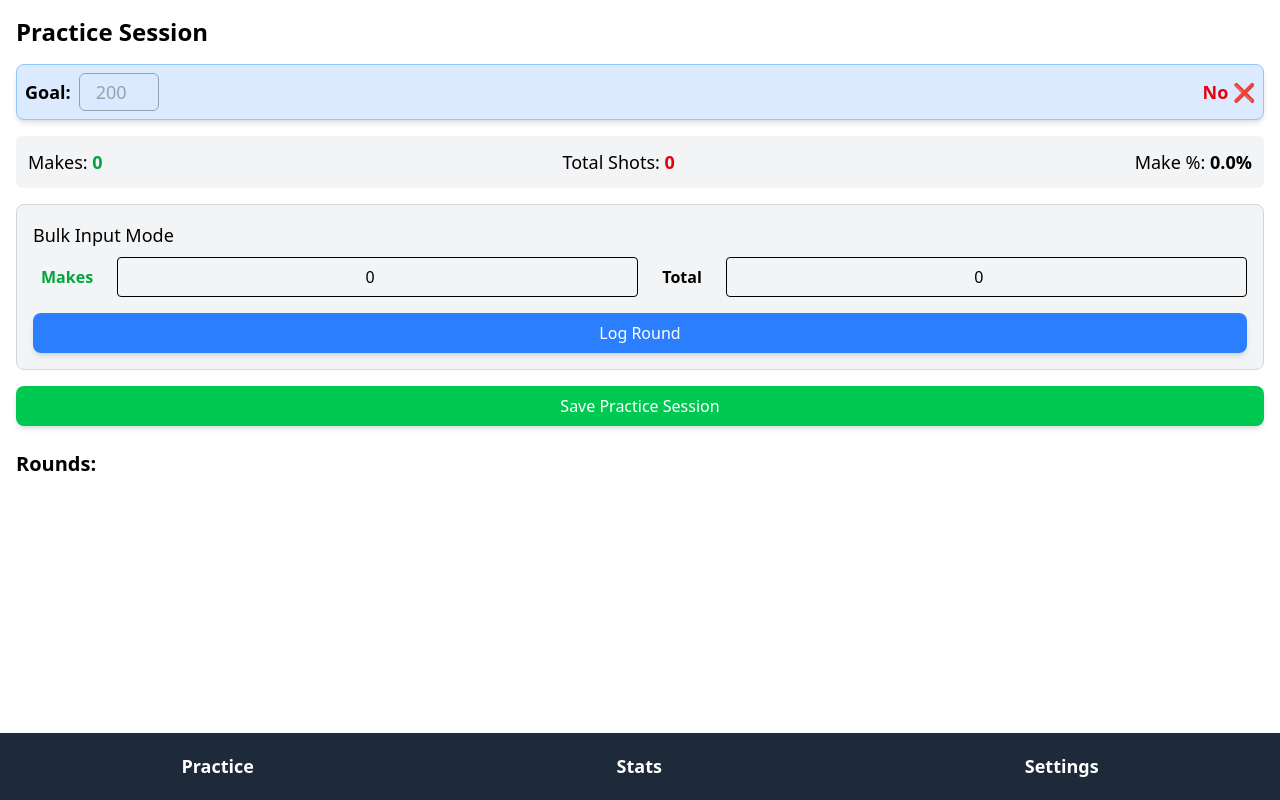
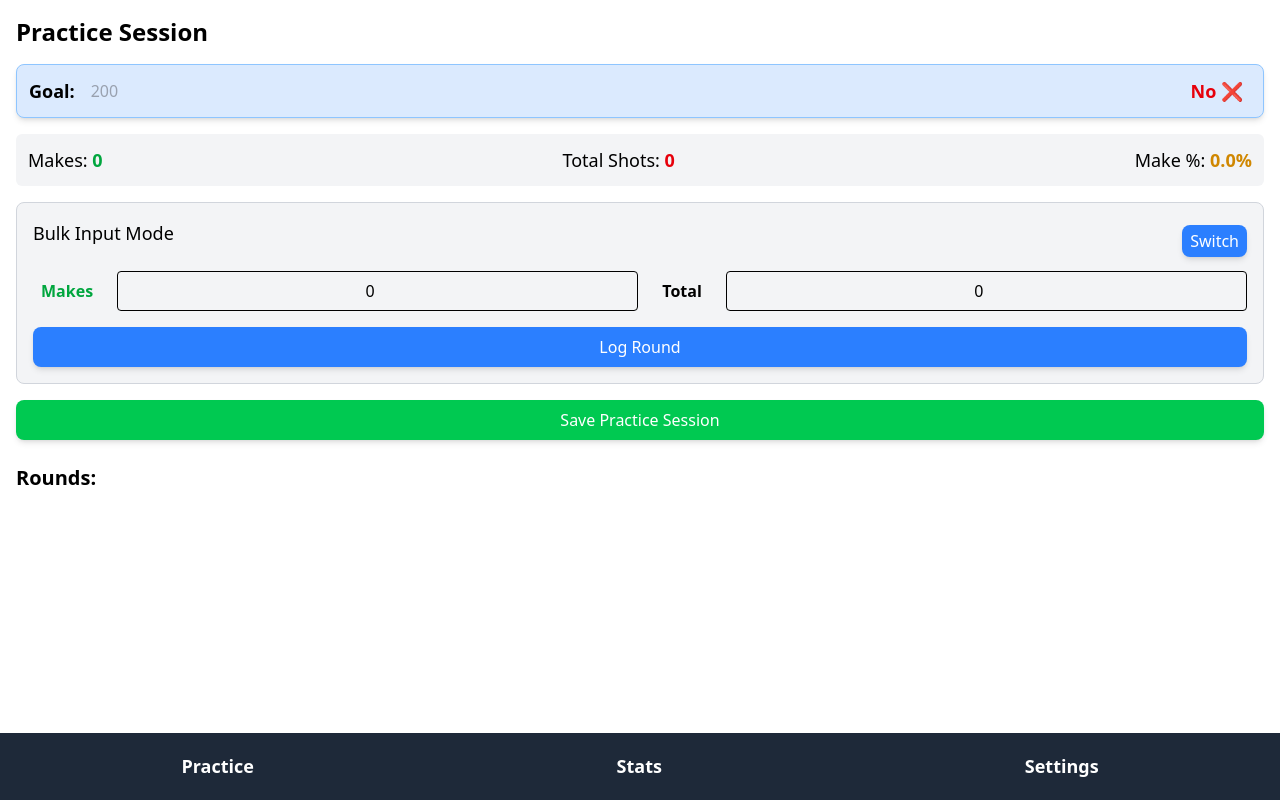
Before and after one commit to micahhlc/basketball-practice-app, a Vue app: page /practice-g in a window 1280 px wide. Both pictures are taken after a click on the button "Start". Built offline with nearby package versions, Linux system fonts and the light colour scheme.

Commit message:
update practicedetailview

```diff
--- a/src/views/PracticeDetailView.vue
+++ b/src/views/PracticeDetailView.vue
@@ -5,21 +5,15 @@
 
     <!-- Practice Goal -->
     <div
-      class="mb-4 flex items-center justify-between rounded-lg border border-blue-300 bg-blue-100 p-2 shadow-md"
+      class="mb-4 flex items-center justify-between rounded-lg border border-blue-300 bg-blue-100 p-3 shadow-md"
     >
-      <div class="flex items-center gap-2">
+      <div class="flex items-center justify-between gap-4">
         <label for="goal" class="text-w text-lg font-bold"> Goal: </label>
-        <input
-          v-model.number="goal"
-          id="goal"
-          type="number"
-          class="w-20 rounded-md border border-gray-400 p-1 text-center text-lg text-gray-400"
-          disabled
-        />
+        <span class="text-gray-400">{{ goal }}</span>
       </div>
 
       <!-- Right: Reach Goal Indicator -->
-      <div class="text-lg font-semibold text-blue-900">
+      <div class="mx-2 text-lg font-semibold text-blue-900">
         <span :class="goalReached ? 'text-green-600' : 'text-red-600'">
           {{ goalReached ? "Yes 🎯" : "No ❌" }}
         </span>
@@ -31,22 +25,32 @@
       class="mb-4 flex items-center justify-between rounded-md bg-gray-100 p-3 text-lg"
     >
       <p>
-        Makes: <strong class="text-green-600">{{ totalMakes + makes }}</strong>
+        Makes: <strong class="text-green-600">{{ totalMakes }}</strong>
       </p>
       <p>
         Total Shots: <strong class="text-red-600">{{ totalShots }}</strong>
       </p>
       <p>
-        Make %: <strong>{{ makePercentage }}%</strong>
+        Make %: <strong class="text-yellow-600">{{ makePercentage }}%</strong>
       </p>
     </div>
 
     <!-- Shared Input Area -->
     <div class="mt-4 rounded-lg border border-gray-300 bg-gray-100 p-4">
-      <label class="block text-lg font-medium">
-        {{ isBulkMode ? "Bulk Input Mode" : "Live Mode" }}
-      </label>
+      <!-- Toggle input mode -->
+      <div class="flex items-center justify-between">
+        <label class="mb-4 block text-lg font-medium">
+          {{ isBulkMode ? "Bulk Input Mode" : "Live Mode" }}
+        </label>
+        <button
+          @click="toggleInputMode"
+          class="rounded-lg bg-blue-500 px-2 py-1 text-white shadow-md"
+        >
+          Switch
+        </button>
+      </div>
 
+      <!-- Live Mode -->
       <div v-if="!isBulkMode" class="mt-2 flex justify-center gap-4">
         <button
           @click="logMake"
@@ -63,28 +67,27 @@
         </button>
         <p class="px-1 py-2 font-bold text-red-600">{{ misses }}</p>
         <span class="text-black-600 px-1 py-2 font-bold">Total </span>
-        <span class="text-black-200 px-1 py-2 font-bold">{{
-          makes + misses
-        }}</span>
+        <span class="text-black-200 px-1 py-2 font-bold">{{ roundShots }}</span>
       </div>
 
+      <!-- Bulk Mode  -->
       <div v-if="isBulkMode" class="mt-2 flex gap-4">
         <span class="px-2 py-2 font-bold text-green-600">Makes</span>
         <input
-          v-model.number="bulkMakes"
+          v-model.number="makes"
           type="number"
           class="w-1/2 rounded border p-1 text-center"
         />
         <span class="px-2 py-2 font-bold">Total</span>
         <input
-          v-model.number="bulkTotalShots"
+          v-model.number="roundShots"
           type="number"
           class="w-1/2 rounded border p-1 text-center"
         />
       </div>
 
       <button
-        @click="isBulkMode ? logBulkRound() : logRound()"
+        @click="logRound()"
         class="mt-4 w-full rounded-lg bg-blue-500 px-4 py-2 text-white shadow-md"
       >
         Log Round
@@ -200,62 +203,62 @@ const router = useRouter();
 const route = useRoute();
 const sessionId = route.query.sessionId; //from practice-g
 const goal = Number(route.query.goal); //from practice-g
+const goalReached = computed(() => totalShots.value >= goal);
+
+// Progress Display used variables
 const totalShots = ref(0);
-const makes = ref(0);
-const misses = ref(0);
-const rounds = ref([]);
-const editingIndex = ref(null);
-const isBulkMode = ref(true);
-const bulkMakes = ref(0);
-const bulkTotalShots = ref(0);
-const alertMessage = ref("");
-let currentSession = {};
-
-onMounted(() => {
-  console.log("p-d: Session ID:", sessionId);
-  console.log("p-d: Goal:", goal);
-  if (!sessionId) {
-    router.push("/practice-g"); // Redirect to goal setting page
-    return;
-  }
-  currentSession = JSON.parse(localStorage.getItem("currentSession"));
-  if (
-    currentSession?.rounds?.length > 0 &&
-    currentSession.sessionId == sessionId
-  ) {
-    console.log("p-d: currentSession:", currentSession);
-    rounds.value = currentSession.rounds;
-    console.log("p-d: Rounds:", rounds.value);
-  } else {
-    console.log("p-d: No existing session found");
-  }
-});
-
-// Computed Properties
 const totalMakes = computed(() =>
   rounds.value.reduce((sum, round) => sum + round.makes, 0),
 );
 const makePercentage = computed(() =>
   (totalShots.value === 0
     ? 0
-    : ((totalMakes.value + makes.value) / totalShots.value) * 100
+    : (totalMakes.value / totalShots.value) * 100
   ).toFixed(1),
 );
-const goalReached = computed(() => totalShots.value >= goal.value);
 
-// Log Functions
+// Shared Input Area used variables
+const makes = ref(0);
+const misses = ref(0);
+const roundShots = ref(0);
+const isBulkMode = ref(true);
+
+// Save rounds used variables
+const rounds = ref([]);
+const alertMessage = ref("");
+
+let currentSession = {}; //onMount and savePracticeSession
+
+const editingIndex = ref(null); //Edit and Delete Rounds
+
+// Methods
+// togggle input mode
+const toggleInputMode = () => {
+  if (isBulkMode.value) {
+    misses.value = roundShots.value - makes.value;
+  }
+  isBulkMode.value = !isBulkMode.value;
+};
+// Live moode log makes and misses
 const logMake = () => {
   makes.value++;
-  totalShots.value++;
+  // totalShots.value++;
+  roundShots.value++;
 };
 const logMiss = () => {
   misses.value++;
-  totalShots.value++;
+  // totalShots.value++;
+  roundShots.value++;
 };
-
+// Log round
 const logRound = () => {
-  if (makes.value === 0 && misses.value === 0) {
+  if (roundShots.value === 0) {
     alertMessage.value = "You haven't taken any shots!";
+    setTimeout(() => (alertMessage.value = ""), 3000);
+    return;
+  }
+  if (makes.value > roundShots.value) {
+    alertMessage.value = "Makes cannot be greater than Total Shots!";
     setTimeout(() => (alertMessage.value = ""), 3000);
     return;
   }
@@ -266,22 +269,7 @@ const logRound = () => {
   );
   makes.value = 0;
   misses.value = 0;
-};
-
-const logBulkRound = () => {
-  if (bulkMakes.value > bulkTotalShots.value) {
-    alertMessage.value = "Total Makes cannot be greater than Total Shots!";
-    setTimeout(() => (alertMessage.value = ""), 3000);
-    return;
-  }
-  const bulkMisses = bulkTotalShots.value - bulkMakes.value;
-  rounds.value.push({ makes: bulkMakes.value, misses: bulkMisses });
-  totalShots.value = rounds.value.reduce(
-    (sum, round) => sum + round.makes + round.misses,
-    0,
-  );
-  bulkMakes.value = 0;
-  bulkTotalShots.value = 0;
+  roundShots.value = 0;
 };
 
 // Save Practice Session
@@ -313,4 +301,34 @@ const savePracticeSession = () => {
   alertMessage.value = "Practice session saved!";
   setTimeout(() => (alertMessage.value = ""), 3000);
 };
+
+// Edit and Delete Rounds
+
+const editRound = (index) => {
+  editingIndex.value = index;
+  makes.value = rounds.value[index].makes;
+  misses.value = rounds.value[index].misses;
+  roundShots.value = rounds.value[index].makes + rounds.value[index].misses;
+};
+
+onMounted(() => {
+  console.log("p-d: Session ID:", sessionId);
+  console.log("p-d: Goal:", goal);
+  if (!sessionId) {
+    router.push("/practice-g"); // Redirect to goal setting page
+    return;
+  }
+  currentSession = JSON.parse(localStorage.getItem("currentSession"));
+  if (
+    currentSession?.rounds?.length > 0 &&
+    currentSession.sessionId == sessionId
+  ) {
+    console.log("p-d: currentSession:", currentSession);
+    rounds.value = currentSession.rounds;
+    totalShots.value = currentSession.totalShots;
+    console.log("p-d: Rounds:", rounds.value[0]);
+  } else {
+    console.log("p-d: No existing session found");
+  }
+});
 </script>
--- a/src/views/PracticeGoalView.vue
+++ b/src/views/PracticeGoalView.vue
@@ -35,8 +35,9 @@
       <div
         class="m-4 flex justify-between gap-2 rounded-lg border border-blue-300 bg-blue-100 p-4 shadow-md"
       >
-        <label class="font-bold">Goal:</label
-        ><span class="text-gray-400">{{ currentSession.goal }}</span>
+        <label for="goal" class="text-w text-lg font-bold"> Goal: </label>
+
+        <span class="text-gray-400">{{ currentSession.goal }}</span>
       </div>
 
       <button
```
